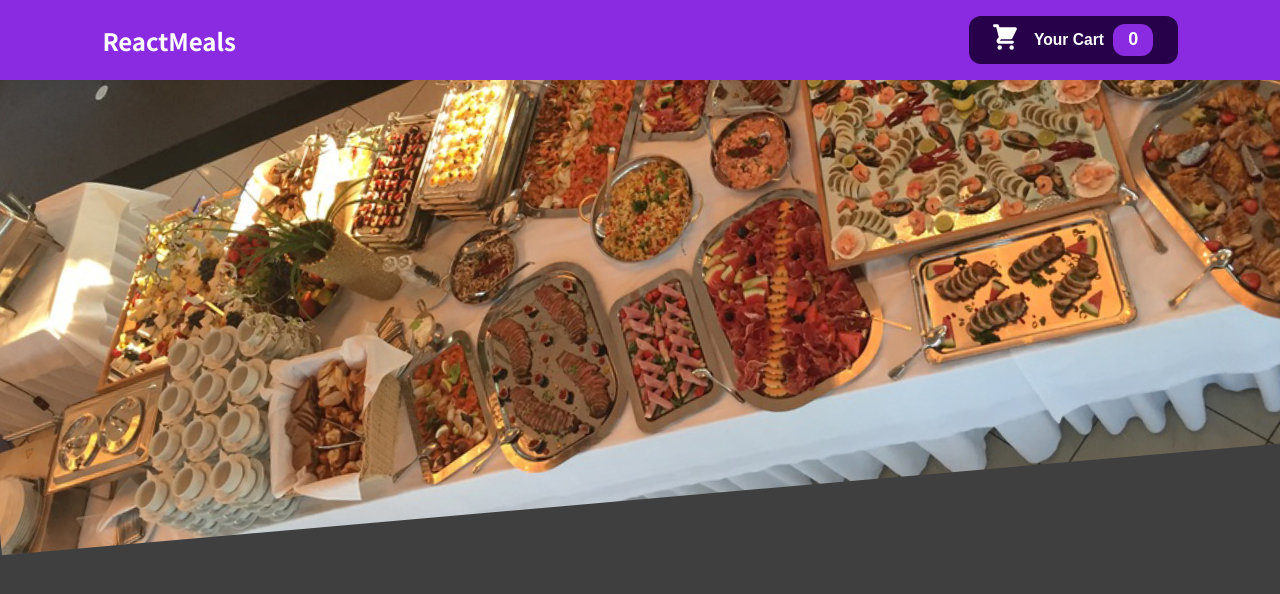
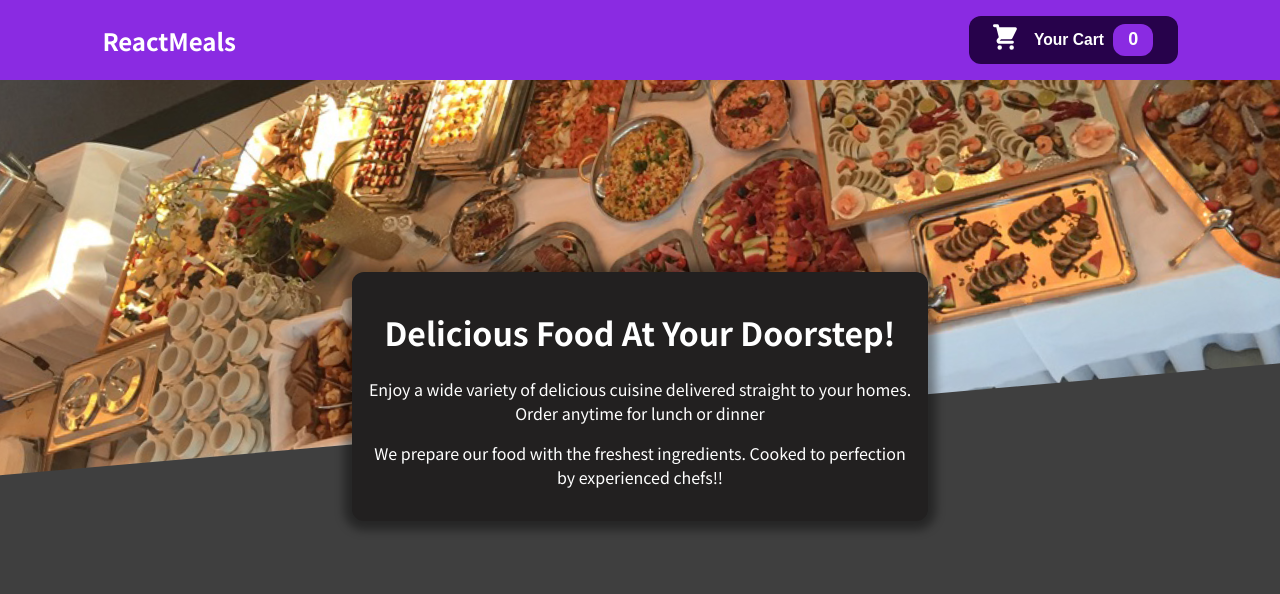
Before and after one commit to PrxWrath/Restaurant-App, a React (Create React App) app: page / in a window 1280 px wide. Shown: the top 594 px of the page. Built offline with nearby package versions, Linux system fonts and the light colour scheme.

Commit message:
Added restaurant summary

```diff
--- a/src/components/Layout/Header.js
+++ b/src/components/Layout/Header.js
@@ -2,6 +2,7 @@ import React from "react";
 import classes from "./Header.module.css";
 import HeaderCart from "./HeaderCart";
 import mealsBg from "../../resources/meals.jpg"
+import SummaryBanner from "./SummaryBanner";
 const Header = () => {
   return (
     <>
@@ -12,6 +13,7 @@ const Header = () => {
       <div className={classes.banner}>
         <img src={mealsBg} alt="Delicious Meals"></img>
       </div>
+      <SummaryBanner/>
     </>
   );
 };
--- a/src/components/Layout/Header.module.css
+++ b/src/components/Layout/Header.module.css
@@ -11,7 +11,7 @@
 }
 
 .banner{
-    height:60vh;
+    height:50vh;
     width:100%;
     z-index: 0;
     overflow:hidden;
@@ -20,6 +20,7 @@
 .banner img{
     height:100%;
     width: 105%;
+    z-index: 0;
     transform: rotateZ(-5deg) translateY(-4rem) translateX(-1rem);
     object-fit: cover;
 }
--- /dev/null
+++ b/src/components/Layout/SummaryBanner.js
@@ -0,0 +1,14 @@
+import React from 'react'
+import classes from './SummaryBanner.module.css'
+const SummaryBanner = () => {
+  return (
+    <div className={classes.summaryContent}>
+            <h1>Delicious Food At Your Doorstep!</h1>
+            <p>Enjoy a wide variety of delicious cuisine delivered straight to your homes. Order anytime for lunch or dinner</p>
+            <p>We prepare our food with the freshest ingredients. Cooked to perfection by experienced chefs!!</p>
+    </div>
+
+  )
+}
+
+export default SummaryBanner
--- /dev/null
+++ b/src/components/Layout/SummaryBanner.module.css
@@ -0,0 +1,13 @@
+.summaryContent{
+    margin: 1rem auto;
+    margin-top: -13rem;
+    padding: 1rem 1rem;
+    height: max-content;
+    width: 45vw;
+    text-align: center;
+    position:relative;
+    background-color: #222020;
+    color: #ffffff;
+    box-shadow: 0 1px 10px 8px rgba(0,0,0,0.4);
+    border-radius:12px;
+}
```
